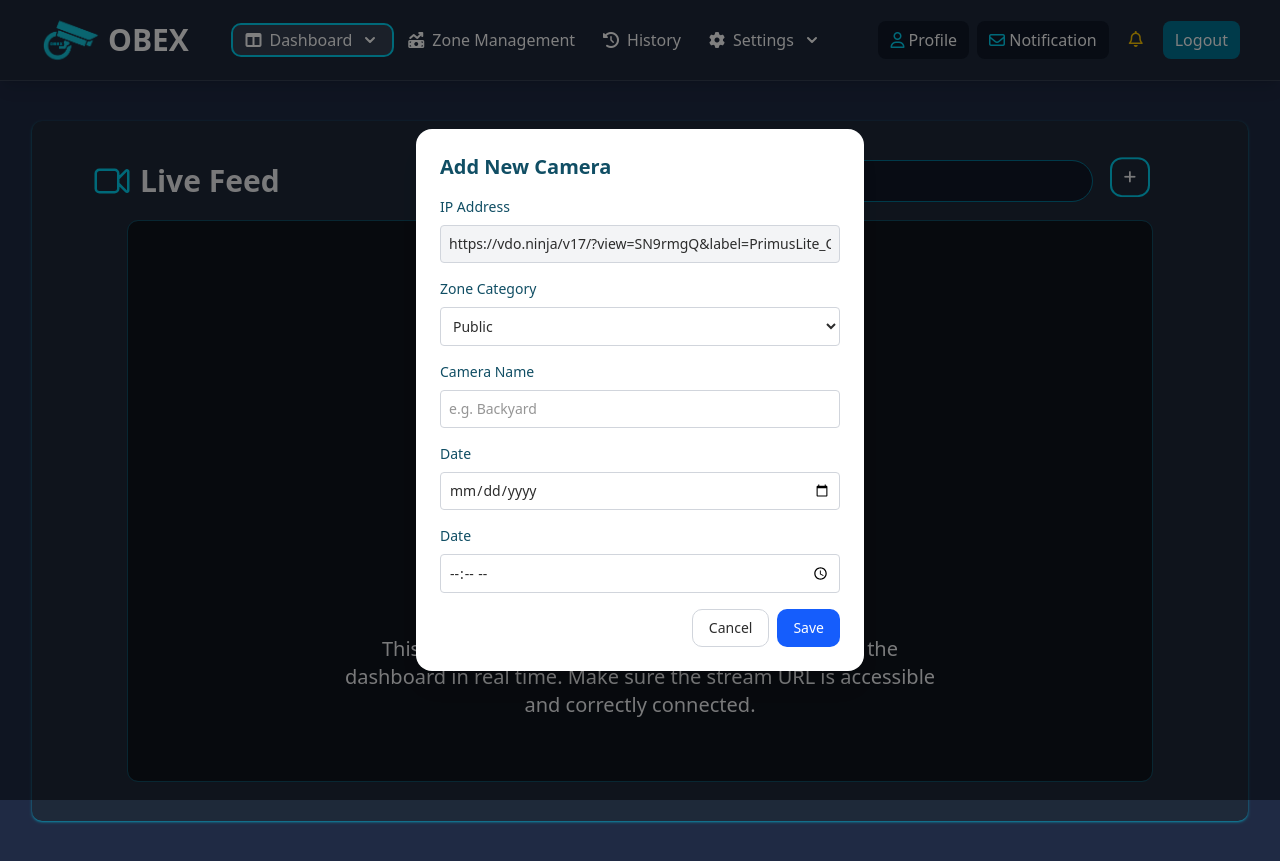
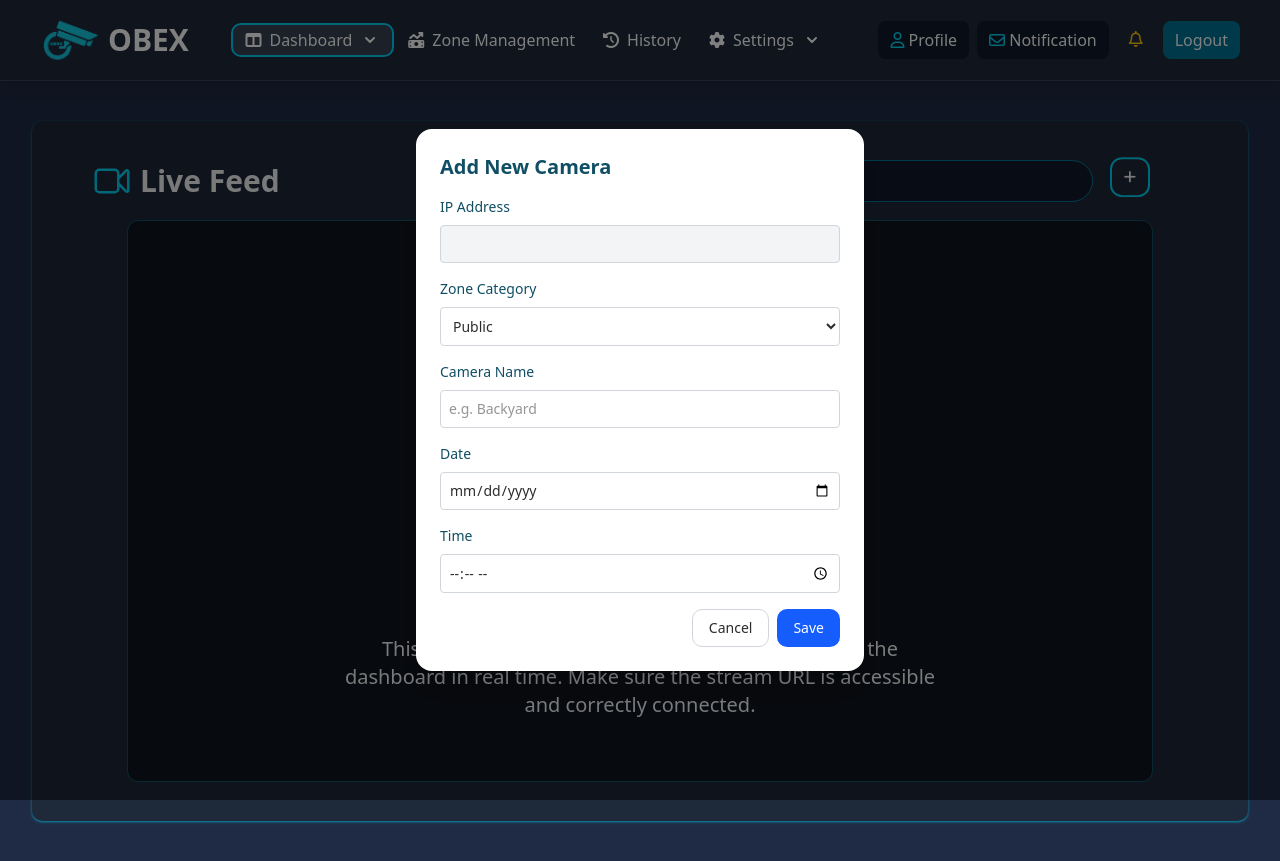
Before and after one commit to yusufwahab/PrimusLite, a React (Vite) app: page / in a window 1280 px wide. Both pictures are taken after a click on the button 1129 px from the left and 181 px from the top of the page. Built offline with nearby package versions, Linux system fonts and the light colour scheme.

Commit message:
update modal IP

```diff
--- a/src/Dashboard.jsx
+++ b/src/Dashboard.jsx
@@ -49,11 +49,11 @@ const [selectedCamera, setSelectedCamera] = useState(null);
 //   { id: 5, cameraName: "Hallway Cam", date: "2025-07-07", time: "21:30", threatLevel: "Medium" },
 // ];
 const allcameras = [
-  { id: 1, cameraName: "Entrance Camera", date: "2025/07/07", time: "21:30", threatLevel: "Low", url:"https://vdo.ninja/v17/?view=SN9rmgQ&label=PrimusLite_Camera" },
-  { id: 2, cameraName: "Backyard Cam", date: "2025-07-07", time: "21:30", threatLevel: "Medium", url:"https://vdo.ninja/v17/?view=SN9rmgQ&label=PrimusLite_Camera" },
-  { id: 3, cameraName: "Office Cam", date: "2025-07-07", time: "21:30", threatLevel: "High", url:"https://vdo.ninja/v17/?view=SN9rmgQ&label=PrimusLite_Camera"},
-  { id: 4, cameraName: "Lobby Cam", date: "2025-07-07", time: "21:30", threatLevel: "Low", url:"https://vdo.ninja/v17/?view=SN9rmgQ&label=PrimusLite_Camera"},
-  { id: 5, cameraName: "Hallway Cam", date: "2025-07-07", time: "21:30", threatLevel: "Medium", url:"https://vdo.ninja/v17/?view=SN9rmgQ&label=PrimusLite_Camera" },
+  { id: 1, cameraName: "Entrance Camera", date: "2025/07/07", time: "21:30", threatLevel: "Low", ipAddress:"https://vdo.ninja/v17/?view=SN9rmgQ&label=PrimusLite_Camera" },
+  { id: 2, cameraName: "Backyard Cam", date: "2025-07-07", time: "21:30", threatLevel: "Medium", ipAddress:"https://vdo.ninja/v17/?view=SN9rmgQ&label=PrimusLite_Camera" },
+  { id: 3, cameraName: "Office Cam", date: "2025-07-07", time: "21:30", threatLevel: "High", ipAddress:"https://vdo.ninja/v17/?view=SN9rmgQ&label=PrimusLite_Camera"},
+  { id: 4, cameraName: "Lobby Cam", date: "2025-07-07", time: "21:30", threatLevel: "Low", ipAddress:"https://vdo.ninja/v17/?view=SN9rmgQ&label=PrimusLite_Camera"},
+  { id: 5, cameraName: "Hallway Cam", date: "2025-07-07", time: "21:30", threatLevel: "Medium", ipAddress:"https://vdo.ninja/v17/?view=SN9rmgQ&label=PrimusLite_Camera" },
 ];
 
 
@@ -102,7 +102,7 @@ const cameraElement = CameraStreams.map(cam => (
 
 
 
-  function handleModalSave(zone, cameraName, date, time) {
+  function handleModalSave(ipAddress, zone, cameraName, date, time) {
     showLoading();
     setTimeout(() => {
       addToCameraStreams({
@@ -111,6 +111,7 @@ const cameraElement = CameraStreams.map(cam => (
         cameraName: cameraName || selectedCamera.cameraName,
         date: date || selectedCamera.date,
         time: time || selectedCamera.time,
+        ipAddress: ipAddress || selectedCamera.ipAddress
       });
       hideLoading();
       setIsModalOpen(false); // Close modal
@@ -126,7 +127,7 @@ const cameraElement = CameraStreams.map(cam => (
     <LogoLoader />
     {isModalOpen && (
   <PopupModal
-    ip={selectedCamera?.url}
+    // ip={selectedCamera?.ipAddress}
     onSave={handleModalSave}
     onCancel={() => setIsModalOpen(false)}
   />
--- a/src/PopupModal.jsx
+++ b/src/PopupModal.jsx
@@ -1,13 +1,15 @@
 import { useState } from "react";
 
-export default function PopupModal({ ip = "", onSave, onCancel }) {
+export default function PopupModal({ onSave, onCancel }) {
+  const [ipAddress, setIpAddress] = useState("");
   const [zone, setZone] = useState("public");
   const [cameraName, setCameraName] = useState("");
   const [date, setDate] = useState("")
   const [time, setTime] = useState("")
 
+
   function handleSaveClick() {
-    onSave(zone, cameraName, date, time);
+    onSave(ipAddress, zone, cameraName, date, time);
   }
 
   return (
@@ -18,8 +20,8 @@ export default function PopupModal({ ip = "", onSave, onCancel }) {
         <label className="mb-2 block text-sm font-medium text-cyan-900">IP Address</label>
         <input
           type="text"
-          value={ip}
-          readOnly
+          value={ipAddress}
+          onChange={(e) => setIpAddress(e.target.value)}
           className="mb-4 w-full rounded border border-gray-300 bg-gray-100 p-2 text-sm"
         />
 
@@ -52,7 +54,7 @@ export default function PopupModal({ ip = "", onSave, onCancel }) {
           className="mb-4 w-full rounded border border-gray-300 p-2 text-sm dark:bg-zinc-800 dark:text-white"
         />
 
-          <label className="mb-2 block text-sm font-medium text-cyan-900">Date</label>
+          <label className="mb-2 block text-sm font-medium text-cyan-900">Time</label>
           <input
           type="time"
           value={time}
```
